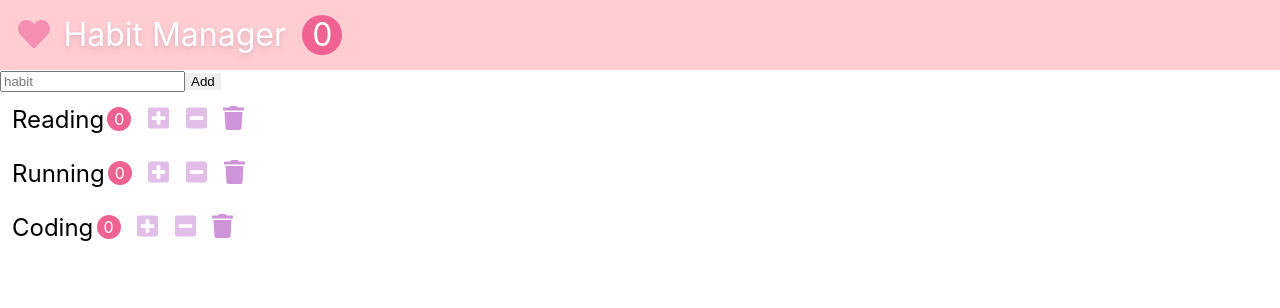
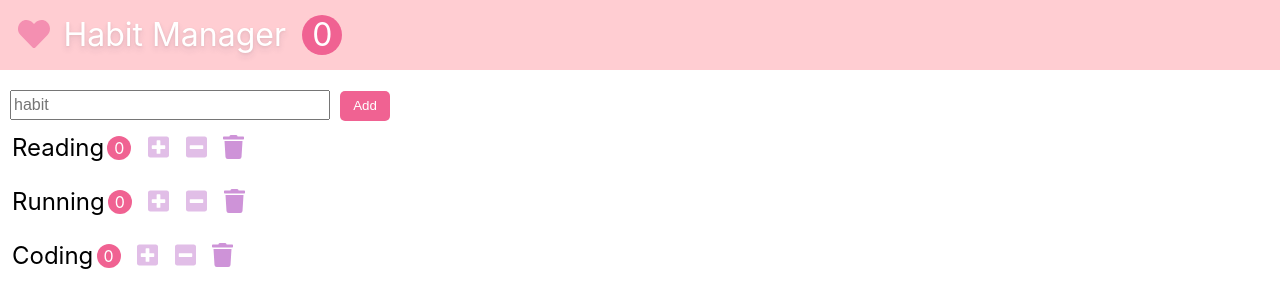
Before and after one commit to zzmin13/Habit-Manager, a React (Create React App) app: page / in a window 1280 px wide. Shown: the top 308 px of the page. Built offline with nearby package versions, Linux system fonts and the light colour scheme.

Commit message:
css 수정

```diff
--- a/src/App.css
+++ b/src/App.css
@@ -1,3 +1,6 @@
+* {
+  box-sizing: border-box;
+}
 .navbar {
   background: #ffcdd2;
   padding: 15px;
@@ -27,6 +30,27 @@
   color: white;
   border-radius: 50%;
 }
+.add-form {
+  margin-top: 20px;
+  margin-left: 10px;
+}
+.add-input {
+  width: 320px;
+  height: 30px;
+  font-size: 1rem;
+}
+.add-button {
+  margin-left: 10px;
+  background: #f06292;
+  width: 50px;
+  height: 30px;
+  border-radius: 5px;
+  color: white;
+}
+.add-button:hover {
+  opacity: 0.8;
+}
+
 button {
   outline: none;
   border: 0;
```
